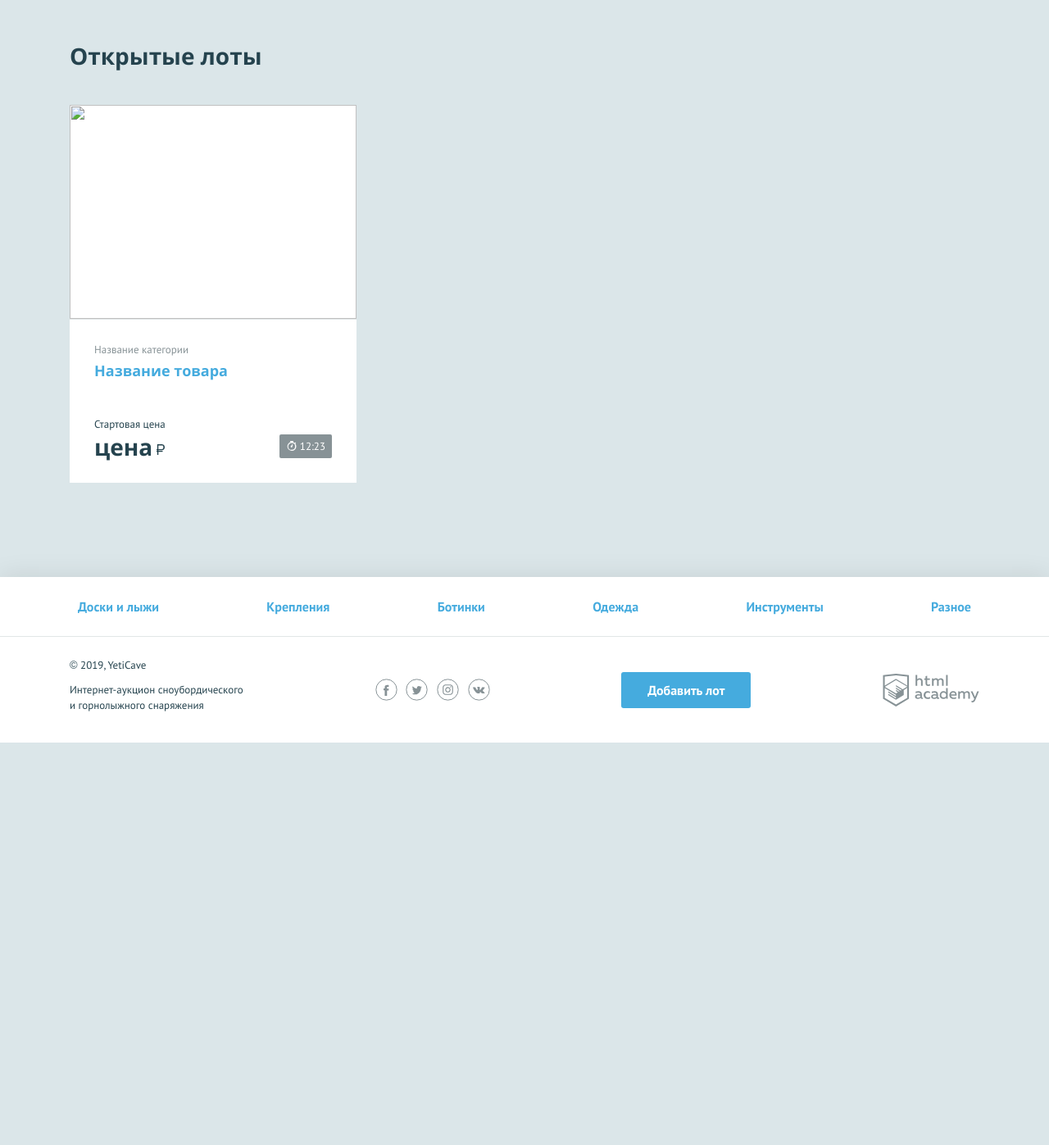
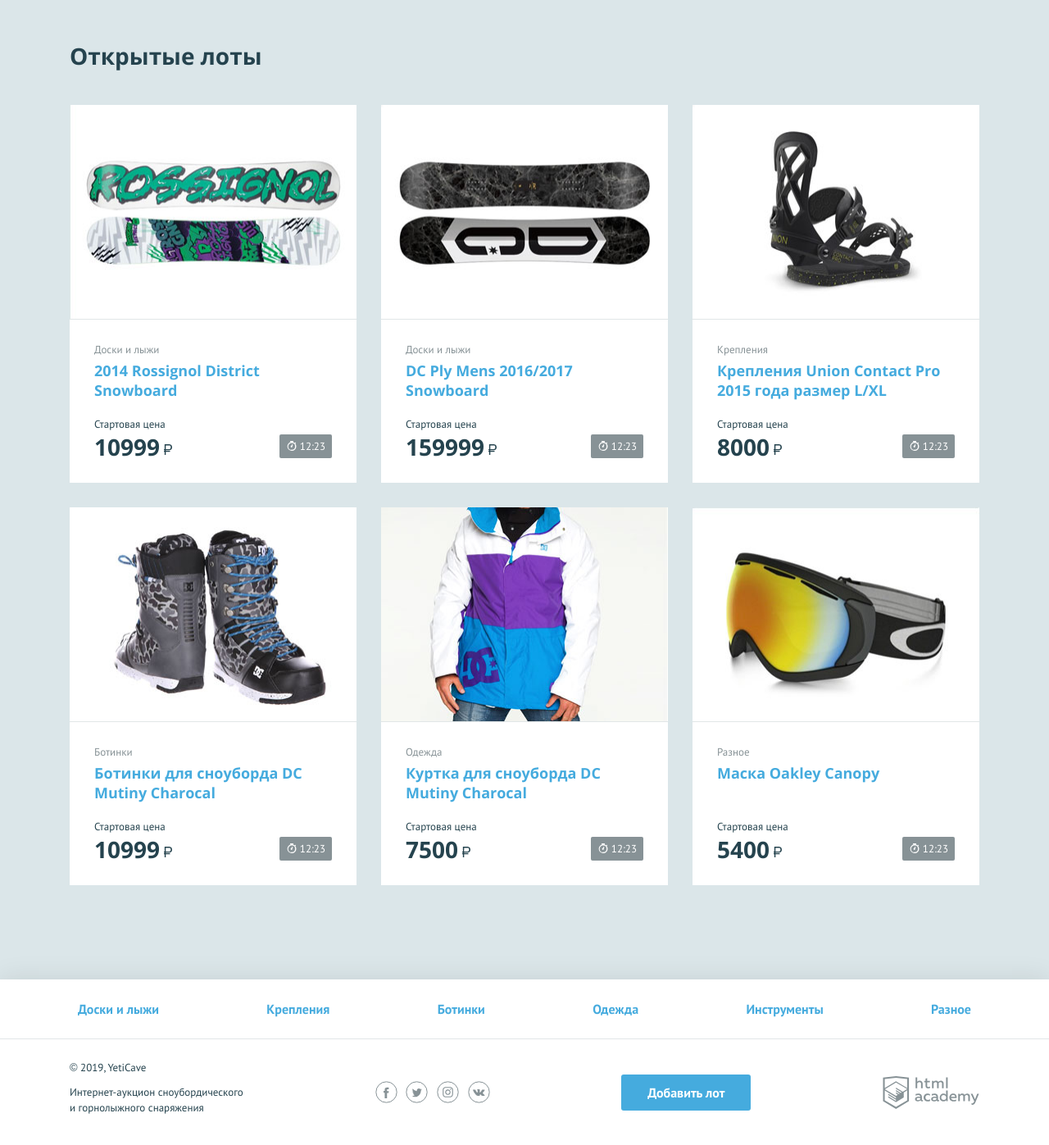
Before and after one commit to Muhammadjewel/885383-yeticave-11, a PHP site: page / in a window 1280 px wide. Shown: the part 508-1905 px from the top of the page at 82% size. Before the commit the page ends 1414 px from the top, so only its background shows below. Run offline with PHP 8.4, Linux system fonts and the light colour scheme.

Commit message:
Render lots inside ul.lots__list

```diff
--- a/index.php
+++ b/index.php
@@ -104,17 +104,18 @@ $lots = [
         </div>
         <ul class="lots__list">
             <!--заполните этот список из массива с товарами-->
+            <?php foreach ($lots as $lot) : ?>
             <li class="lots__item lot">
                 <div class="lot__image">
-                    <img src="" width="350" height="260" alt="">
+                    <img src="<?=$lot['image_url']; ?>" width="350" height="260" alt="<?=$lot['name']; ?>">
                 </div>
                 <div class="lot__info">
-                    <span class="lot__category">Название категории</span>
-                    <h3 class="lot__title"><a class="text-link" href="pages/lot.html">Название товара</a></h3>
+                    <span class="lot__category"><?=$lot['category']; ?></span>
+                    <h3 class="lot__title"><a class="text-link" href="pages/lot.html"><?=$lot['name']; ?></a></h3>
                     <div class="lot__state">
                         <div class="lot__rate">
                             <span class="lot__amount">Стартовая цена</span>
-                            <span class="lot__cost">цена<b class="rub">р</b></span>
+                            <span class="lot__cost"><?=$lot['price']; ?><b class="rub">р</b></span>
                         </div>
                         <div class="lot__timer timer">
                             12:23
@@ -122,6 +123,7 @@ $lots = [
                     </div>
                 </div>
             </li>
+            <?php endforeach; ?>
         </ul>
     </section>
 </main>
```
